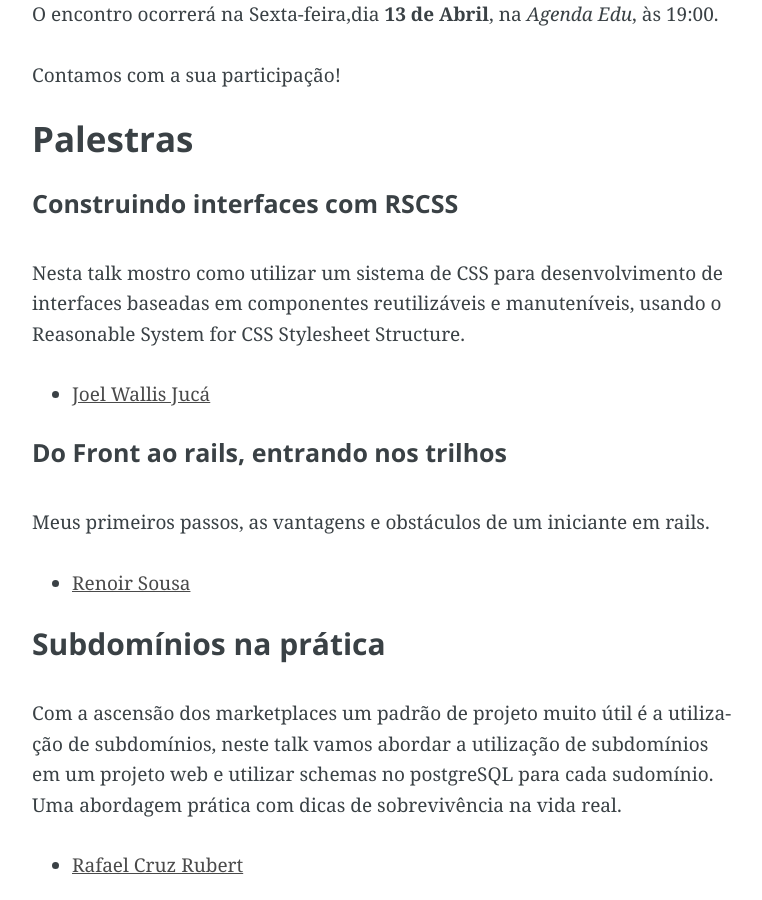
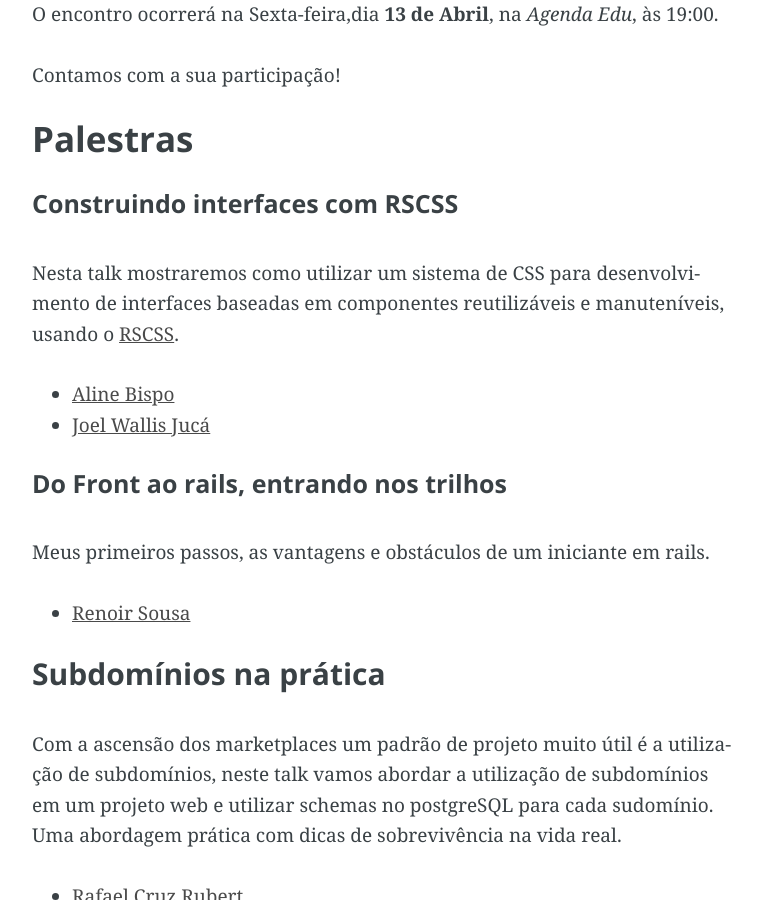
Before and after one commit to guru-ce/guru-ce.github.io, a Jekyll site: the page built from _posts/2018-03-16-primeiro-encontro-2018.md, in a window 1280 px wide and 900 px high, scrolled down 349 px. Shown: the whole window, without its empty margins (258-1020 px from the left). Built offline with Jekyll 4.4.1, drawn with Linux system fonts in a browser that asks for light colours.

Commit message:
Adiciona a @alinembl como co-palestrante da talk sobre RSCSS

```diff
--- a/_posts/2018-03-16-primeiro-encontro-2018.md
+++ b/_posts/2018-03-16-primeiro-encontro-2018.md
@@ -15,8 +15,9 @@ Contamos com a sua participação!
 ### Palestras
 ##### Construindo interfaces com RSCSS
 
-Nesta talk mostro como utilizar um sistema de CSS para desenvolvimento de interfaces baseadas em componentes reutilizáveis e manuteníveis, usando o Reasonable System for CSS Stylesheet Structure.
+Nesta talk mostraremos como utilizar um sistema de CSS para desenvolvimento de interfaces baseadas em componentes reutilizáveis e manuteníveis, usando o [RSCSS](http://rscss.io).
 
+- [Aline Bispo](https://www.linkedin.com/in/alinembl)
 - [Joel Wallis Jucá](https://www.linkedin.com/in/joelwallis)
 
 ##### Do Front ao rails, entrando nos trilhos
```
